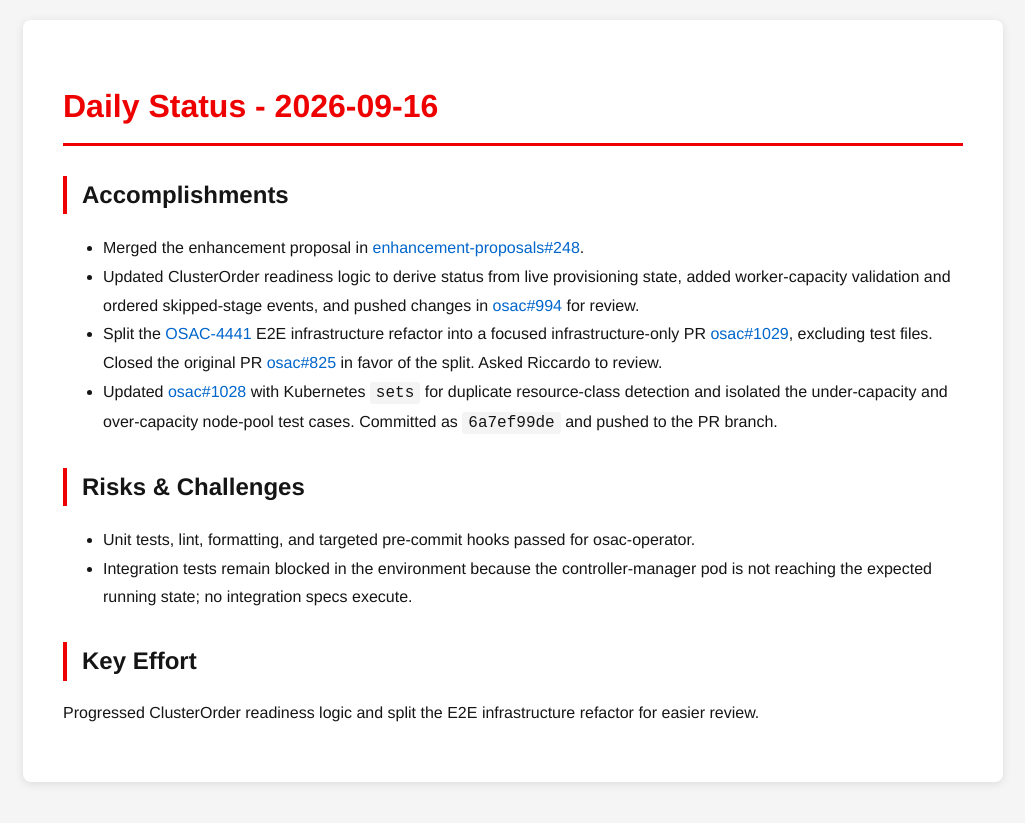
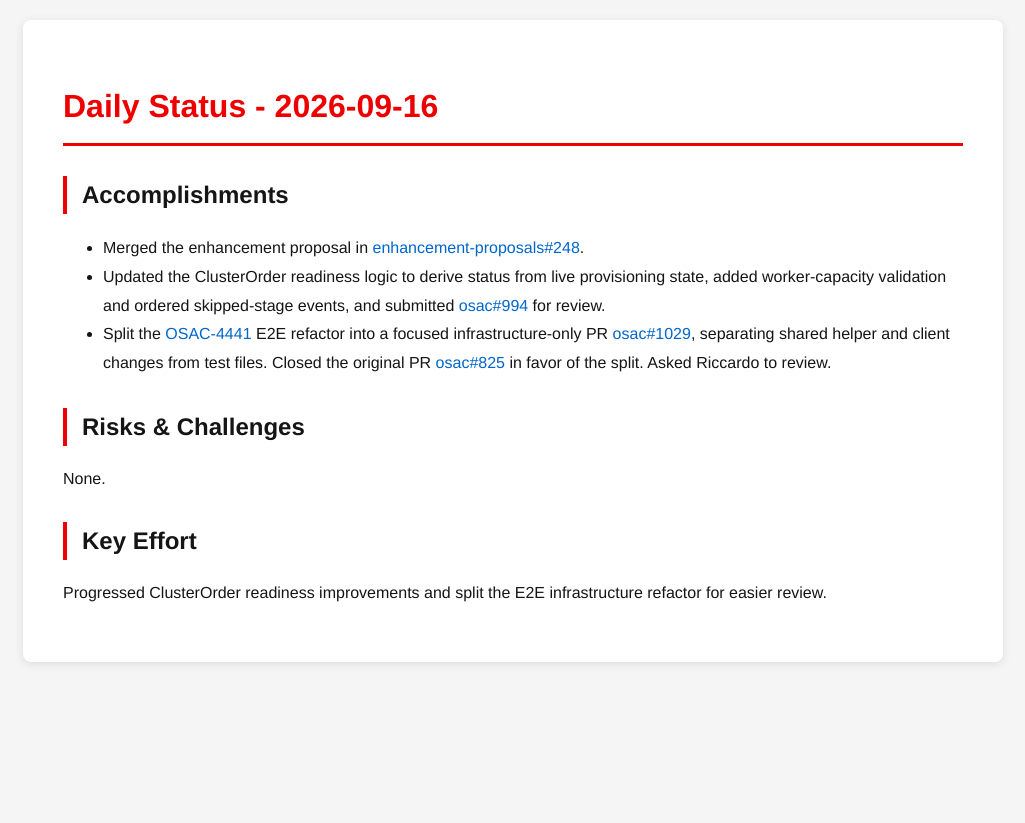
Before and after one commit to tzvatot/daily-status, a Jekyll site: the page built from 2026-09-16.md, in a window 1280 px wide. Shown: the top 823 px of the page, without its empty margins (127-1152 px from the left). Built offline with Jekyll 4.4.1, drawn with Linux system fonts in a browser that asks for light colours.

Commit message:
Daily status update - 2026-09-16

```diff
--- a/2026-09-16.md
+++ b/2026-09-16.md
@@ -8,13 +8,11 @@
 
 ## Accomplishments
 - Merged the enhancement proposal in [enhancement-proposals#248](https://github.com/osac-project/enhancement-proposals/pull/248).
-- Updated ClusterOrder readiness logic to derive status from live provisioning state, added worker-capacity validation and ordered skipped-stage events, and pushed changes in [osac#994](https://github.com/osac-project/osac/pull/994) for review.
-- Split the [OSAC-4441](https://redhat.atlassian.net/browse/OSAC-4441) E2E infrastructure refactor into a focused infrastructure-only PR [osac#1029](https://github.com/osac-project/osac/pull/1029), excluding test files. Closed the original PR [osac#825](https://github.com/osac-project/osac/pull/825) in favor of the split. Asked Riccardo to review.
-- Updated [osac#1028](https://github.com/osac-project/osac/pull/1028) with Kubernetes `sets` for duplicate resource-class detection and isolated the under-capacity and over-capacity node-pool test cases. Committed as `6a7ef99de` and pushed to the PR branch.
+- Updated the ClusterOrder readiness logic to derive status from live provisioning state, added worker-capacity validation and ordered skipped-stage events, and submitted [osac#994](https://github.com/osac-project/osac/pull/994) for review.
+- Split the [OSAC-4441](https://redhat.atlassian.net/browse/OSAC-4441) E2E refactor into a focused infrastructure-only PR [osac#1029](https://github.com/osac-project/osac/pull/1029), separating shared helper and client changes from test files. Closed the original PR [osac#825](https://github.com/osac-project/osac/pull/825) in favor of the split. Asked Riccardo to review.
 
 ## Risks & Challenges
-- Unit tests, lint, formatting, and targeted pre-commit hooks passed for osac-operator.
-- Integration tests remain blocked in the environment because the controller-manager pod is not reaching the expected running state; no integration specs execute.
+None.
 
 ## Key Effort
-Progressed ClusterOrder readiness logic and split the E2E infrastructure refactor for easier review.
+Progressed ClusterOrder readiness improvements and split the E2E infrastructure refactor for easier review.
```
